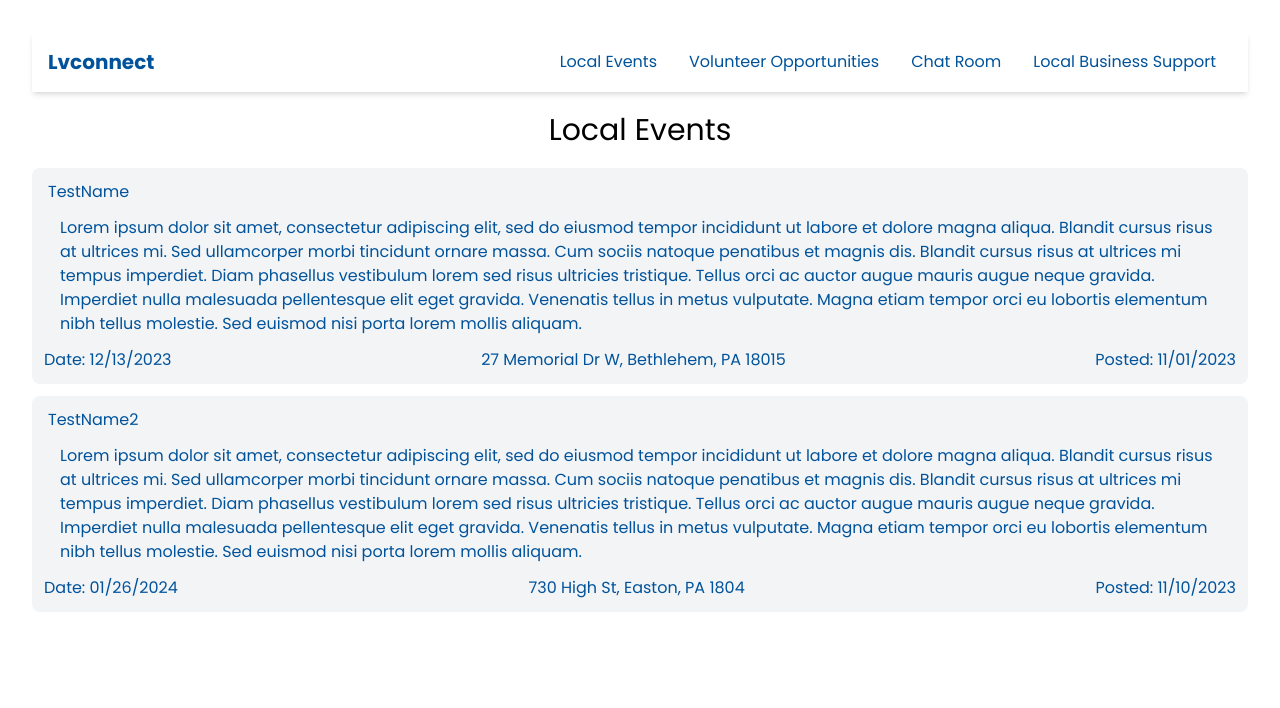
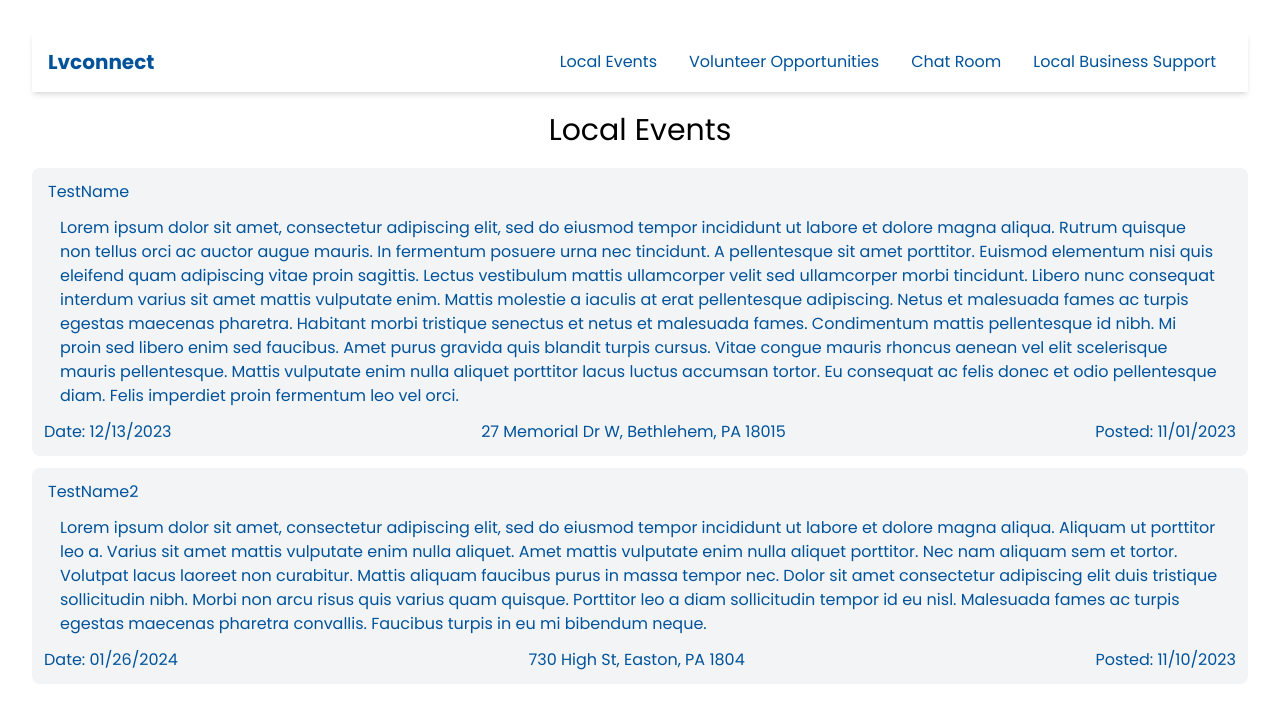
Before and after one commit to anvu21/lv-connect, a React (Vite) app in the folder frontend/webpage/: page /local in a window 1280 px wide. Shown: the top 708 px of the page. Built offline with nearby package versions, Linux system fonts and the light colour scheme; the HTML template or start-up script is replaced by a standard one.

Commit message:
Add description to objects

```diff
--- a/frontend/webpage/src/component/localeventPage/Event.jsx
+++ b/frontend/webpage/src/component/localeventPage/Event.jsx
@@ -8,7 +8,7 @@ const Event = (props) => {
   return (
     <div className="bg-gray-100 text-left rounded-lg my-3" style={{ color: '#00539b' }}>
         <p className='mx-4 py-3'>{props.name}</p>
-        <p className='mx-7'>Lorem ipsum dolor sit amet, consectetur adipiscing elit, sed do eiusmod tempor incididunt ut labore et dolore magna aliqua. Blandit cursus risus at ultrices mi. Sed ullamcorper morbi tincidunt ornare massa. Cum sociis natoque penatibus et magnis dis. Blandit cursus risus at ultrices mi tempus imperdiet. Diam phasellus vestibulum lorem sed risus ultricies tristique. Tellus orci ac auctor augue mauris augue neque gravida. Imperdiet nulla malesuada pellentesque elit eget gravida. Venenatis tellus in metus vulputate. Magna etiam tempor orci eu lobortis elementum nibh tellus molestie. Sed euismod nisi porta lorem mollis aliquam.</p>
+        <p className='mx-7'>{props.description}</p>
         <div className="flex justify-between">
             <p className='m-3'>Date: {props.date}</p>
             <p className='m-3'>{props.location}</p>
--- a/frontend/webpage/src/component/localeventPage/localEvent.jsx
+++ b/frontend/webpage/src/component/localeventPage/localEvent.jsx
@@ -14,14 +14,16 @@ const localEvent = () => {
       "name": "TestName",
       "date": "12/13/2023",
       "location": "27 Memorial Dr W, Bethlehem, PA 18015",
-      "posted": "11/01/2023"
+      "posted": "11/01/2023",
+      "description": "Lorem ipsum dolor sit amet, consectetur adipiscing elit, sed do eiusmod tempor incididunt ut labore et dolore magna aliqua. Rutrum quisque non tellus orci ac auctor augue mauris. In fermentum posuere urna nec tincidunt. A pellentesque sit amet porttitor. Euismod elementum nisi quis eleifend quam adipiscing vitae proin sagittis. Lectus vestibulum mattis ullamcorper velit sed ullamcorper morbi tincidunt. Libero nunc consequat interdum varius sit amet mattis vulputate enim. Mattis molestie a iaculis at erat pellentesque adipiscing. Netus et malesuada fames ac turpis egestas maecenas pharetra. Habitant morbi tristique senectus et netus et malesuada fames. Condimentum mattis pellentesque id nibh. Mi proin sed libero enim sed faucibus. Amet purus gravida quis blandit turpis cursus. Vitae congue mauris rhoncus aenean vel elit scelerisque mauris pellentesque. Mattis vulputate enim nulla aliquet porttitor lacus luctus accumsan tortor. Eu consequat ac felis donec et odio pellentesque diam. Felis imperdiet proin fermentum leo vel orci."
     },
     {
       "id": "2",
       "name": "TestName2",
       "date": "01/26/2024",
       "location": "730 High St, Easton, PA 1804",
-      "posted": "11/10/2023"
+      "posted": "11/10/2023",
+      "description": "Lorem ipsum dolor sit amet, consectetur adipiscing elit, sed do eiusmod tempor incididunt ut labore et dolore magna aliqua. Aliquam ut porttitor leo a. Varius sit amet mattis vulputate enim nulla aliquet. Amet mattis vulputate enim nulla aliquet porttitor. Nec nam aliquam sem et tortor. Volutpat lacus laoreet non curabitur. Mattis aliquam faucibus purus in massa tempor nec. Dolor sit amet consectetur adipiscing elit duis tristique sollicitudin nibh. Morbi non arcu risus quis varius quam quisque. Porttitor leo a diam sollicitudin tempor id eu nisl. Malesuada fames ac turpis egestas maecenas pharetra convallis. Faucibus turpis in eu mi bibendum neque."
     } ]);
   }, []);
 
@@ -34,7 +36,7 @@ const localEvent = () => {
         {
           events.map(event => (
             <Event name={event.name} date={event.date} location={event.location}
-              posted={event.posted} key={event.id}/>
+              posted={event.posted} description={event.description} key={event.id}/>
           ))
         }
       </div>
```
